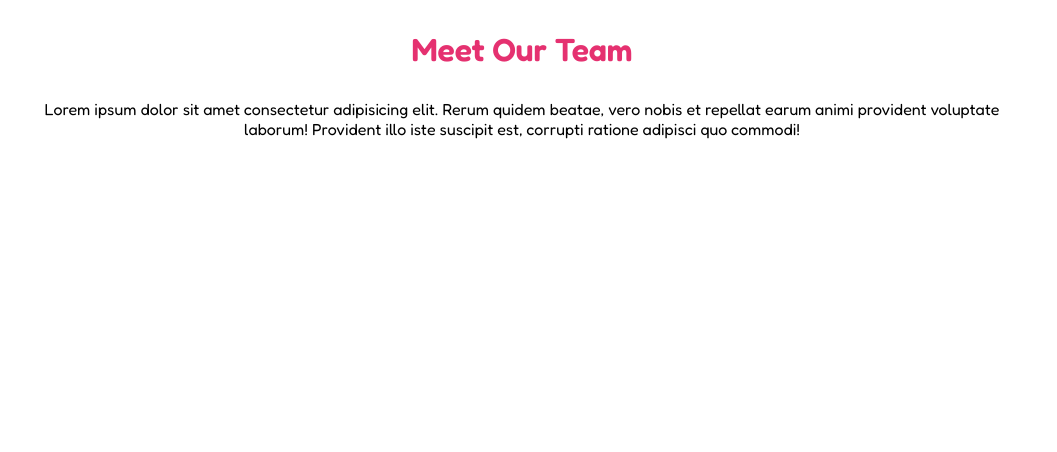
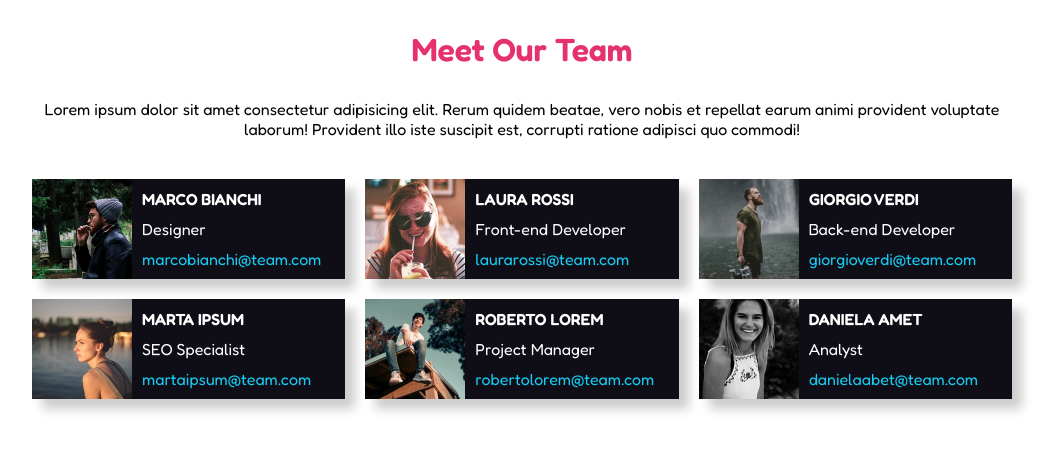
Before and after one commit to mihaipaulorban/html-css-float-cards, a plain HTML site: page index.html in a window 1280 px wide. Shown: the whole page, without its empty margins (118-1175 px from the left). Drawn offline with Linux system fonts and the light colour scheme.

Commit message:
feat: card del team

```diff
--- a/css/style.css
+++ b/css/style.css
@@ -25,6 +25,12 @@ body{
     max-width: 1000px;
 }
 
+.clearfix::after {
+    display:block;
+    content: "";
+    clear: both;
+}
+
 /*
 *********
 Header
@@ -34,15 +40,53 @@ Header
 
 header{
     text-align: center;
+    margin: 30px;
+
 }
 
 div > h1 {
     color: #e53170;
-    margin: 30px;
+    margin-bottom: 30px;
 }
+
+
 
 /*
 *********
 Main
 *********
 */
+
+.team > .col {
+    width: calc(100% / 3 - 20px);
+    color: white;
+    float: left;
+    padding: 0px;
+    background-color: #0f0e17;
+    margin: 10px;
+    box-shadow: 10px 10px 10px rgba(0, 0, 0, 0.2);
+}
+
+img{
+    width: 100px;
+    display: block;
+}
+
+.person{
+    float: left;
+}
+
+.info{
+    float: right;
+    width: calc(100% - 100px);
+}
+
+span{
+    padding-top: 10px;
+    padding-left: 10px;
+    display: block;
+}
+
+.email{
+    color: #17ccf2
+}
--- a/index.html
+++ b/index.html
@@ -23,6 +23,87 @@
 
     </header>
 
-    <main></main>
+    <main>
+
+        <!--  card del team  -->
+        <div class="container">
+            <div class="team clearfix">
+                <div class="col">
+                    <div class="person">
+                        <img src="immagini/male1.png" alt="ragazzo 1">
+                    </div>
+                    <div class="person info">
+                        <span><strong>MARCO BIANCHI</strong></span>
+
+                        <span>Designer</span>
+
+                        <span class="email">marcobianchi@team.com</span>
+                    </div>
+                 </div>
+                 <div class="col">
+                    <div class="person">
+                        <img src="immagini/female1.png" alt="ragazza 1">
+                    </div>
+                    <div class="person info">
+                        <span><strong>LAURA ROSSI</strong></span>
+
+                        <span>Front-end Developer</span>
+
+                        <span class="email">laurarossi@team.com</span>
+                    </div>
+                </div>
+                <div class="col">
+                    <div class="person">
+                        <img src="immagini/male2.png" alt="ragazzo 2">
+                    </div>
+                    <div class="person info">
+                        <span><strong>GIORGIO VERDI</strong></span>
+
+                        <span>Back-end Developer</span>
+
+                        <span class="email">giorgioverdi@team.com</span>
+                    </div>
+                </div>
+                <div class="col">
+                    <div class="person">
+                        <img src="immagini/female2.png" alt="ragazza 2">
+                    </div>
+                    <div class="person info">
+                        <span><strong>MARTA IPSUM</strong></span>
+
+                        <span>SEO Specialist</span>
+
+                        <span class="email">martaipsum@team.com</span>
+                    </div>
+                </div>
+                <div class="col">
+                    <div class="person">
+                        <img src="immagini/male3.png" alt="ragazzo 3">
+                    </div>
+                    <div class="person info">
+                        <span><strong>ROBERTO LOREM</strong></span>
+
+                        <span>Project Manager</span>
+
+                        <span class="email">robertolorem@team.com</span>
+                    </div>
+                </div>
+                <div class="col">
+                    <div class="person">
+                        <img src="immagini/female3.png" alt="ragazza 3">
+                    </div>
+                    <div class="person info">
+                        <span><strong>DANIELA AMET</strong></span>
+
+                        <span>Analyst</span>
+
+                        <span class="email">danielaabet@team.com</span>
+                    </div>
+                </div>
+
+        </div>
+         <!-- /card del team  -->
+
+    </main>
 </body>
 </html>
```
